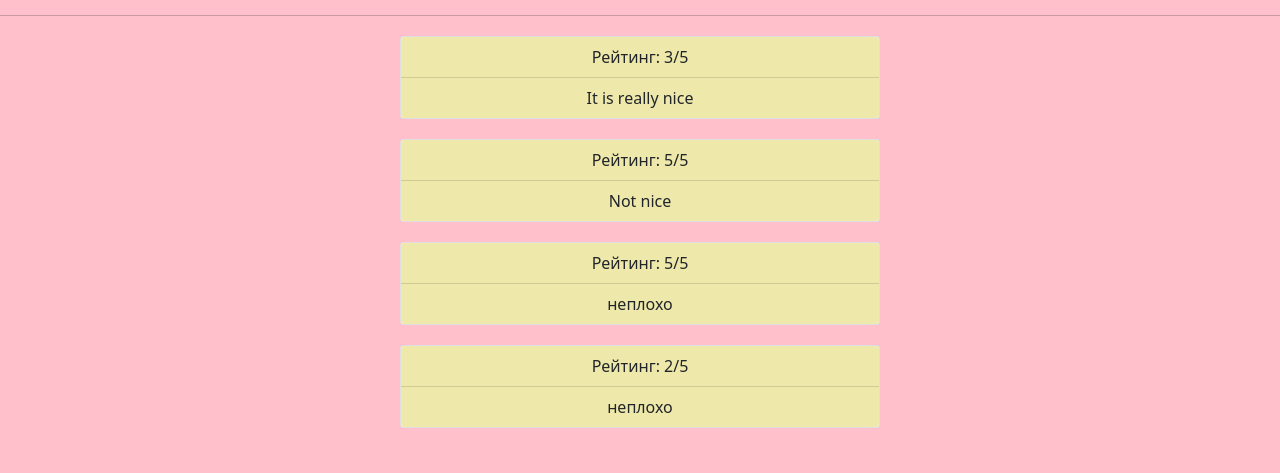
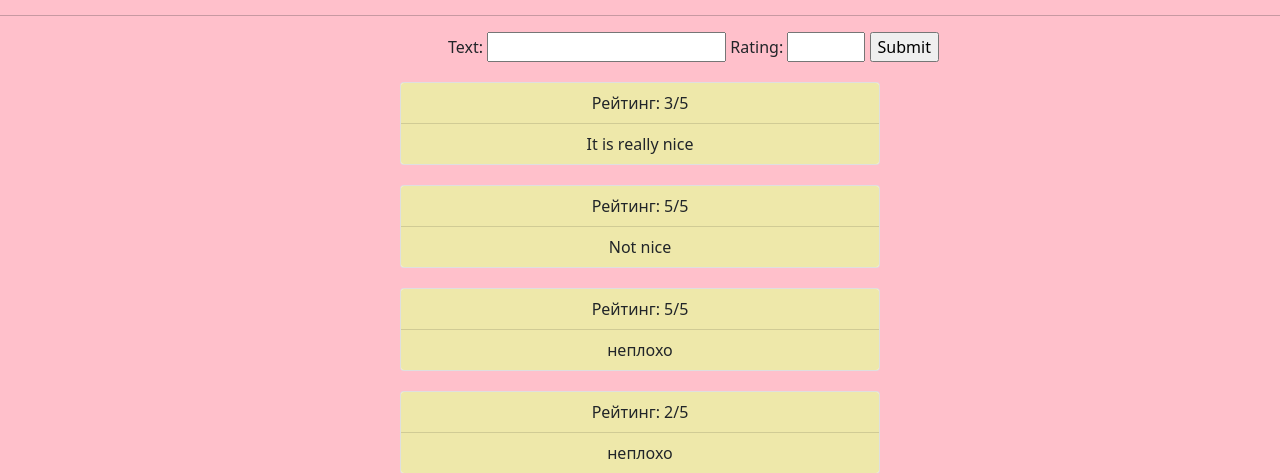
Before and after one commit to mashaBurdo/docker_books, a Django app: page /book/1/ in a window 1280 px wide. Shown: the part 291-764 px from the top of the page. Run offline with Django 4.2, Linux system fonts and the light colour scheme; data comes from the database, SQL or seed files in the repository; both versions use the stored data as it was after the commit.

Commit message:
lesson 6

```diff
--- /dev/null
+++ b/books/forms.py
@@ -0,0 +1,6 @@
+from django import forms
+
+
+class ReviewForm(forms.Form):
+    text = forms.CharField(label='Text')
+    rating = forms.IntegerField(label='Rating', max_value=5, min_value=1)
--- a/books/static/styles.css
+++ b/books/static/styles.css
@@ -20,3 +20,6 @@ body {
 .container-fluid {
     background-color: palegoldenrod;
 }
+.review-form {
+    margin-left: 35%;
+}
--- a/books/templates/book.html
+++ b/books/templates/book.html
@@ -12,7 +12,13 @@
         <h3>Страниц: {{ book.pages }}</h3>
     </div>
     <hr/>
-
+    <div class="review-form">
+        <form action="." method="post">
+            {% csrf_token %}
+            {{ form }}
+            <input type="submit" value="Submit">
+        </form>
+    </div>
     {% for review in reviews %}
         <div class="review-card card " style="width: 30rem;">
             <ul class="list-group list-group-flush">
--- a/books/views.py
+++ b/books/views.py
@@ -1,8 +1,9 @@
 from django.db.models import Avg
 from django.http import HttpResponse
-from django.shortcuts import get_object_or_404, render
+from django.shortcuts import get_object_or_404, render, redirect
 
 from . import models
+from .forms import ReviewForm
 
 
 def home(request):
@@ -16,15 +17,25 @@ def books(request):
 
 
 def book(request, book_id):
-    book = get_object_or_404(models.Book, id=book_id)
-    reviews_average_rating = models.Review.objects.filter(book=book).aggregate(
-        Avg("rating")
-    )["rating__avg"]
-    print(reviews_average_rating)
-    reviews = models.Review.objects.filter(book=book)
-    context = {
-        "book": book,
-        "reviews": reviews,
-        "reviews_average_rating": reviews_average_rating,
-    }
-    return render(request, "book.html", context)
+    if request.method == 'POST':
+        form = ReviewForm(request.POST)
+        if form.is_valid():
+            book = get_object_or_404(models.Book, id=book_id)
+            text = form.cleaned_data['text']
+            rating = form.cleaned_data['rating']
+            models.Review.objects.create(book=book, text=text, rating=rating)
+            return redirect('book', book_id=book.id)
+    else:
+        book = get_object_or_404(models.Book, id=book_id)
+        reviews_average_rating = models.Review.objects.filter(book=book).aggregate(
+            Avg("rating")
+        )["rating__avg"]
+        form = ReviewForm()
+        reviews = models.Review.objects.filter(book=book)
+        context = {
+            "book": book,
+            "reviews": reviews,
+            'form': form,
+            "reviews_average_rating": reviews_average_rating,
+        }
+        return render(request, "book.html", context)
```
Also changed, not shown: db.sqlite3. Lines whose indentation alone changed are shown as unchanged.
